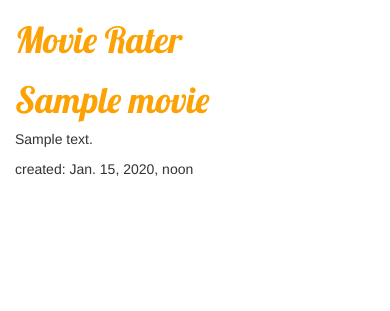
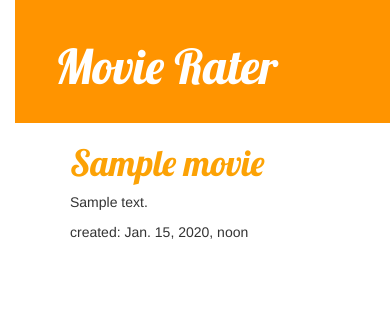
Before and after one commit to lauraantonache/movie-rater, a Django app: template movie_rater/templates/movie_rater/movie_list.html in a window 390 px wide. Shown: the top 311 px of the page. Run offline with Django 3.2, Linux system fonts and the light colour scheme; the template is opened without the code that fills it: values that come from a table or form of the project are taken from there, others are empty; tables that the repository leaves empty hold one stand-in row (values such as "Sample post"); some libraries are stand-ins or nearby versions.

Commit message:
Done showing the movies inserted

```diff
--- a/movie_rater/static/css/movie_rater.css
+++ b/movie_rater/static/css/movie_rater.css
@@ -6,3 +6,47 @@ h1 a {
 	color: #FCA205;
 	font-family: 'Lobster';
 }
+
+.page_header {
+    background-color: #ff9400;
+    margin-top: 0;
+    padding: 20px 20px 20px 40px;
+}
+
+.page_header h1, .page_header h1 a, .page_header h1 a:visited, .page_header h1 a:active {
+    color: #ffffff;
+    font-size: 36pt;
+    text-decoration: none;
+}
+
+.content {
+    margin-left: 40px;
+}
+
+h1, h2, h3, h4 {
+    font-family: 'Lobster', cursive;
+}
+
+.date {
+    float: right;
+    color: #828282;
+}
+
+.save {
+    float: right;
+}
+
+.post-form textarea, .post-form input {
+    width: 100%;
+}
+
+.top-menu, .top-menu:hover, .top-menu:visited {
+    color: #ffffff;
+    float: right;
+    font-size: 26pt;
+    margin-right: 20px;
+}
+
+.post {
+    margin-bottom: 70px;
+}
--- /dev/null
+++ b/movie_rater/templates/movie_rater/base.html
@@ -0,0 +1,24 @@
+{% load staticfiles %}
+<html>
+	<head>
+		<title>Movie Rater</title>
+		<link rel="stylesheet" href="//maxcdn.bootstrapcdn.com/bootstrap/3.2.0/css/bootstrap.min.css">
+		<link rel="stylesheet" href="//maxcdn.bootstrapcdn.com/bootstrap/3.2.0/css/bootstrap-theme.min.css">
+		<link rel="stylesheet" href="{% static "css/movie_rater.css" %}">
+		<link href="http://fonts.googleapis.com/css?family=Lobster&subset=latin,latin-ext" rel="stylesheet" type="text/css">
+	</head>
+	<body>
+		<div class="page_header">
+		    <h1><a href="/">Movie Rater</a></h1>
+		</div>
+
+		<div class="content container">
+		    <div class="row">
+				<div class="col-md-8">
+					{% block content %}
+					{% endblock %}
+				</div>
+		    </div>
+		</div>
+	</body>
+</html>
--- a/movie_rater/templates/movie_rater/movie_list.html
+++ b/movie_rater/templates/movie_rater/movie_list.html
@@ -1,23 +1,13 @@
-{% load staticfiles %}
-<html>
-	<head>
-		<title>Movie Rater</title>
-		<link rel="stylesheet" href="//maxcdn.bootstrapcdn.com/bootstrap/3.2.0/css/bootstrap.min.css">
-		<link rel="stylesheet" href="//maxcdn.bootstrapcdn.com/bootstrap/3.2.0/css/bootstrap-theme.min.css">
-		<link rel="stylesheet" href="{% static "css/movie_rater.css" %}">
-		<link href="http://fonts.googleapis.com/css?family=Lobster&subset=latin,latin-ext" rel="stylesheet" type="text/css">
-	</head>
-	<body>
-		<div>
-		    <h1><a href="/">Movie Rater</a></h1>
-		</div>
+{% extends "movie_rater/base.html" %}
+{% block content %}
+	{% for movie in movies %}
 
-		{% for movie in movies %}
-		    <div>
-		        <h1><a href="">{{ movie.title }}</a></h1>
-		        <p>{{ movie.description|linebreaks }}</p>
-		        <p>created: {{ movie.created_date }}</p>
-		    </div>
-		{% endfor %}
-	</body>
-</html>
+	    <div class="post">
+	        <h1 id="movie_title"><a href="">{{ movie.title }}</a></h1>
+
+
+	        <p id="description">{{ movie.description|linebreaks }}</p>
+	        <p id="date">created: {{ movie.created_date }}</p>
+	    </div>
+	{% endfor %}
+{% endblock content %}
```
